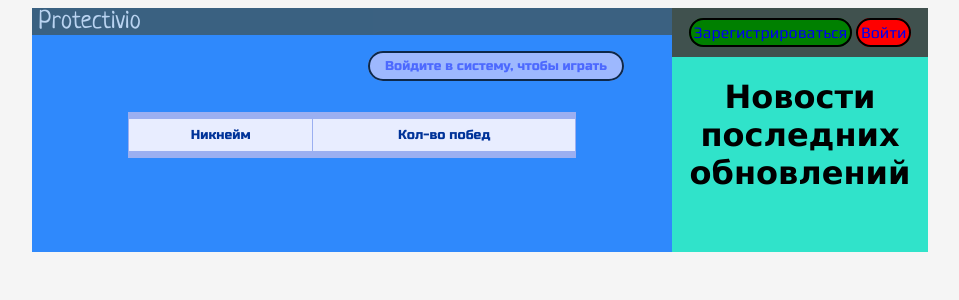
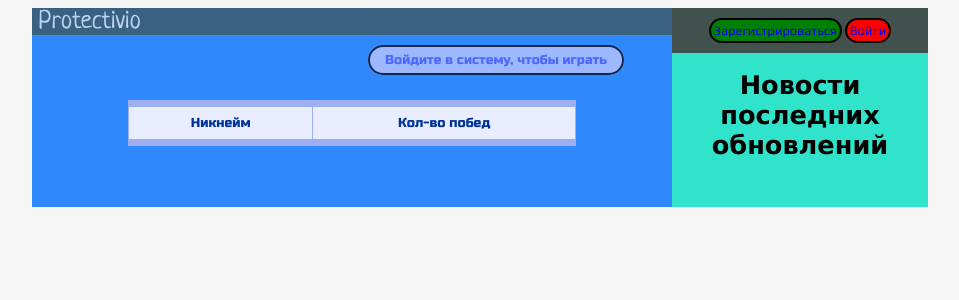
Before and after one commit to DLizr/FlaskProject, a Flask app: page / in a window 1280 px wide. Shown: the top 300 px of the page, without its empty margins (136-1095 px from the left). Run offline with Flask 2, Linux system fonts and the light colour scheme; data that the repository does not hold is empty; parts of the project's set-up code (start-up, migrations or seed data) failed here and were passed over.

Commit message:
Bug fixes.

```diff
--- a/server/Main.py
+++ b/server/Main.py
@@ -13,29 +13,25 @@ from data.news import News
 
 from data.users import User
 import sqlite3
-global users
 
 app = Flask(__name__)
 app.config['SECRET_KEY'] = 'yandex_secret_key'
 app.config['PERMANENT_SESSION_LIFETIME'] = datetime.timedelta(days=365)
 login_manager = LoginManager()
 login_manager.init_app(app)
-con = sqlite3.connect("db/blogs.sqlite")
-cur = con.cursor()
-users = sorted(cur.execute("""SELECT * FROM users""").fetchall(), key=lambda x: x[-1])
+if not os.path.exists("db/blogs.sqlite"):
+    os.mkdir("db")
+    with open("db/blogs.sqlite", mode='w'):
+        pass
 
 def main():
+    global users
     db_session.global_init("db/blogs.sqlite")
     app.register_blueprint(news_api.blueprint)
     session = db_session.create_session()
-    # news = News(title='Первая новость', content='Privet!', user_id=1, is_private=False)
-    # session.add(news)
-    # user = session.query(User).filter(User.id == 1).first()
-    # news = News(title='Первый сиквел-новости', content='Снова привет!', user=user, is_private=False)
-    # session.add(news)
-    # news = News(title='Top secret', content='Summer is coming!', is_private=True)
-    # user.news.append(news)
-    # session.commit()
+    con = sqlite3.connect("db/blogs.sqlite")
+    cur = con.cursor()
+    users = sorted(cur.execute("""SELECT * FROM users""").fetchall(), key=lambda x: x[-1])
     app.run()
 
 
--- a/server/static/css/style.css
+++ b/server/static/css/style.css
@@ -10,10 +10,8 @@
     font-family: "Play";
     src: url("../fonts/Play-Regular.ttf")
 }
-
 body {
     background-color: #f5f5f5;
-    #8E8E80;
     display: flex;
     width: 100%;
     height: 100%;
@@ -35,7 +33,7 @@ body {
 
 #leftContent {
     background-color: #2f89fc;
-    front-size: 1vw;
+    font-size: 1vw;
     width: 50vw;
     height: 100%;
     margin-left: 20vh;
@@ -46,14 +44,14 @@ body {
 .rightContent {
     background-color: #30e3ca;
     width: 20vw;
-    front-size: 1vw;
+    font-size: 1vw;
     justify-content: flex-end;
     height: 100%;
     text-decoration: none;
     text-align: center;
 }
 
-#RegisterLogin {;
+#RegisterLogin {
     transition: 2s all;
     width: 25;
     text-decoration: none;
```
